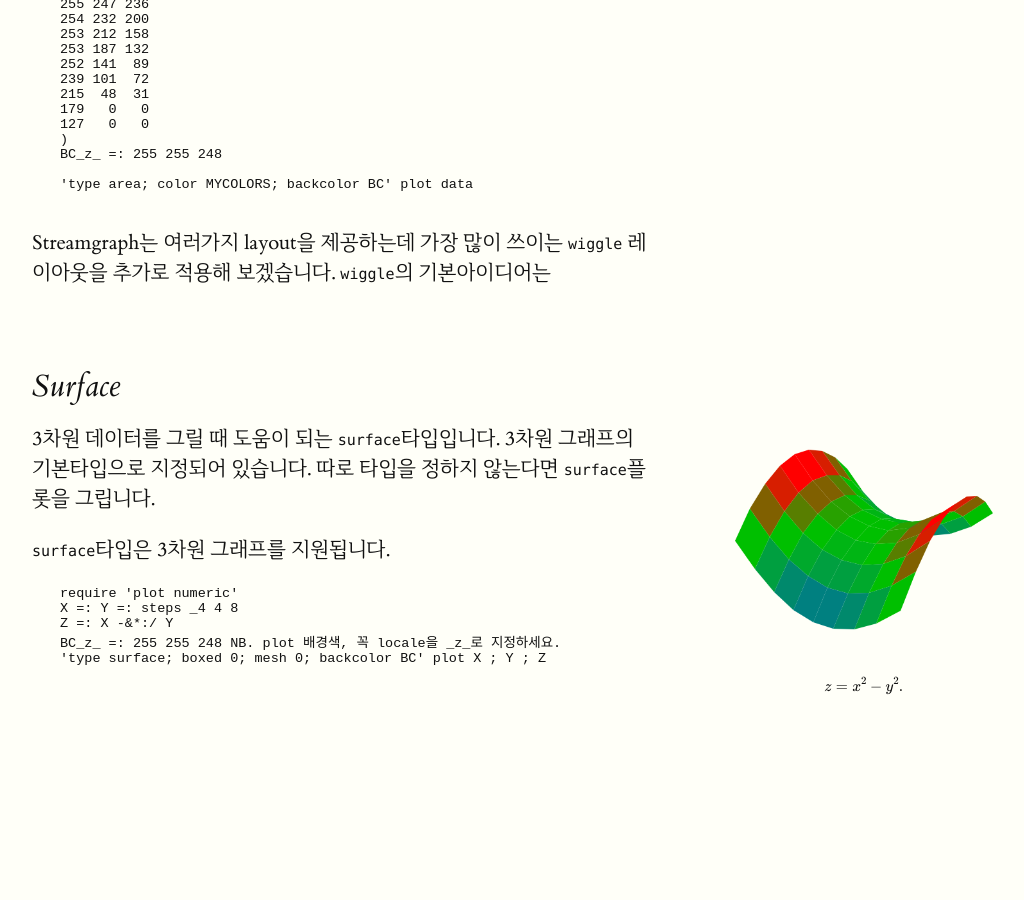
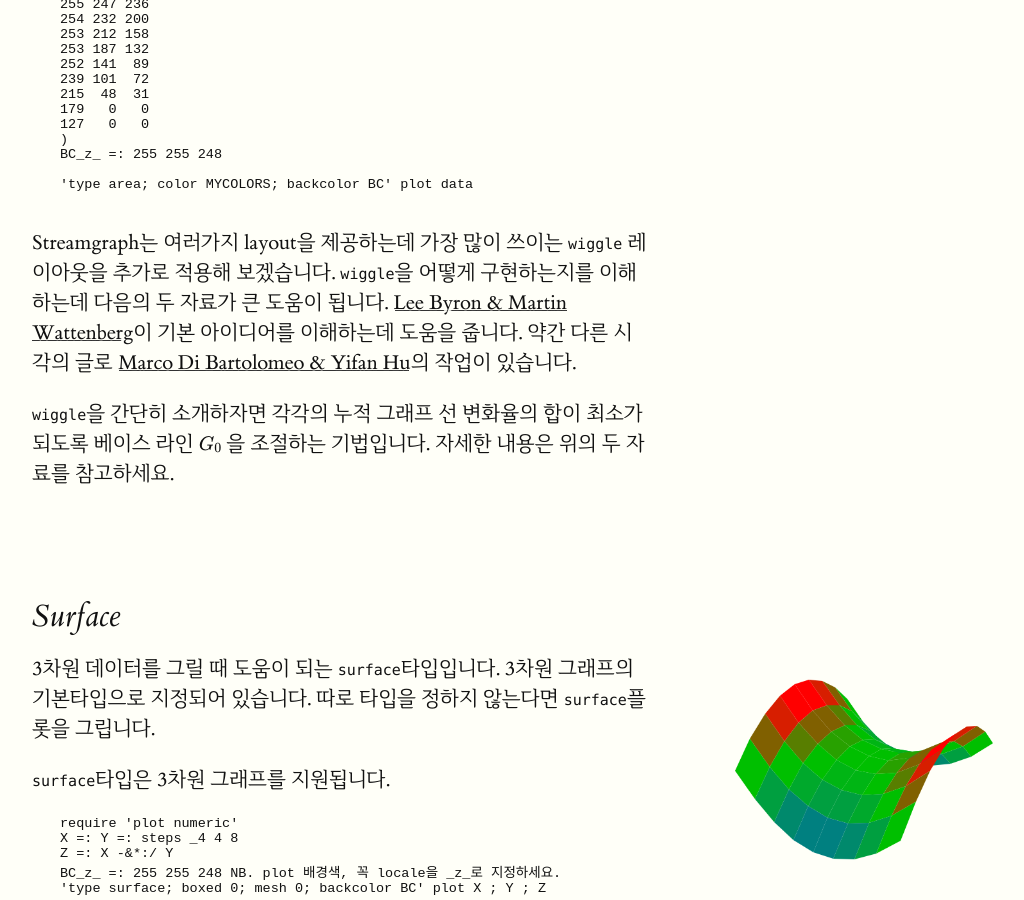
Before and after one commit to toolofthought/toolofthought.github.io, a Jekyll site: the page built from _posts/jlang/plot/2017-03-16-types.html, in a window 1280 px wide and 900 px high, scrolled down 1522 px. Shown: the whole window, without its empty margins (128-1152 px from the left). Built offline with Jekyll 4.4.1, drawn with Linux system fonts in a browser that asks for light colours; formulas are drawn with MathJax 3; before the commit the page ends 2315 px from its top, so only the background shows below that.

Commit message:
wiggle 소개 추가

```diff
--- a/_posts/jlang/plot/2017-03-16-types.html
+++ b/_posts/jlang/plot/2017-03-16-types.html
@@ -13,7 +13,7 @@ permalink: /:categories/:title/
 
 <section>
 	<h2>Area</h2>
-	<p><label for="area-basic-figure" class="margin-toggle">&#8853;</label><input type="checkbox" id="wire-basic-figure" class="margin-toggle"/><span class="marginnote"><img src="{{site.baseurl}}/assets/img/jlang/plot/area-basic.png"  alt="Image of Basic Area Plot"/>기본 컬러코드를 사용하는 대신 <a href="http://colorbrewer2.org/#type=sequential&scheme=OrRd&n=9">colorbrewer2.org</a>에서 가져온 컬러코드를 사용합니다.</span>데이터 간의 차이를 알고 싶을 때 도움이 되는 <code>area</code>타입입니다. <code>matrix</code>를 데이터 타입으로 다음 행과의 차이를 면적으로 표현합니다.</p>
+	<p><label for="area-basic-figure" class="margin-toggle">&#8853;</label><input type="checkbox" id="area-basic-figure" class="margin-toggle"/><span class="marginnote"><img src="{{site.baseurl}}/assets/img/jlang/plot/area-basic.png"  alt="Image of Basic Area Plot"/>기본 컬러코드를 사용하는 대신 <a href="http://colorbrewer2.org/#type=sequential&scheme=OrRd&n=9">colorbrewer2.org</a>에서 가져온 컬러코드를 사용합니다.</span>데이터 간의 차이를 알고 싶을 때 도움이 되는 <code>area</code>타입입니다. <code>matrix</code>를 데이터 타입으로 다음 행과의 차이를 면적으로 표현합니다.</p>
 
 	<p><code>area</code>타입은 2차원 그래프를 지원합니다.</p>
 	<pre class="code">
@@ -76,7 +76,12 @@ BC_z_ =: 255 255 248
 'type area; color MYCOLORS; backcolor BC' plot data
 	</pre>
 
-	<p>Streamgraph는 여러가지 layout을 제공하는데 가장 많이 쓰이는 <code>wiggle</code> 레이아웃을 추가로 적용해 보겠습니다. <code>wiggle</code>의 기본아이디어는 </p>
+	<p>Streamgraph는 여러가지 layout을 제공하는데 가장 많이 쓰이는 <code>wiggle</code> 레이아웃을 추가로 적용해 보겠습니다. <code>wiggle</code>을 어떻게 구현하는지를 이해하는데 다음의 두 자료가 큰 도움이 됩니다. <a href="http://leebyron.com/streamgraph/stackedgraphs_byron_wattenberg.pdf">Lee Byron & Martin Wattenberg</a>이 기본 아이디어를 이해하는데 도움을 줍니다. 약간 다른 시각의 글로 <a href="http://yifanhu.net/PUB/StreamGraph.pdf">Marco Di Bartolomeo & Yifan Hu</a>의 작업이 있습니다. </p>
+
+	<p><code>wiggle</code>을 간단히 소개하자면 각각의 누적 그래프 선 변화율의 합이 최소가 되도록 베이스 라인  \( G_0 \) 을 조절하는 기법입니다. 자세한 내용은 위의 두 자료를 참고하세요.</p>
+
+	<pre class="code">
+	</pre>
 
 
 </section>
```
